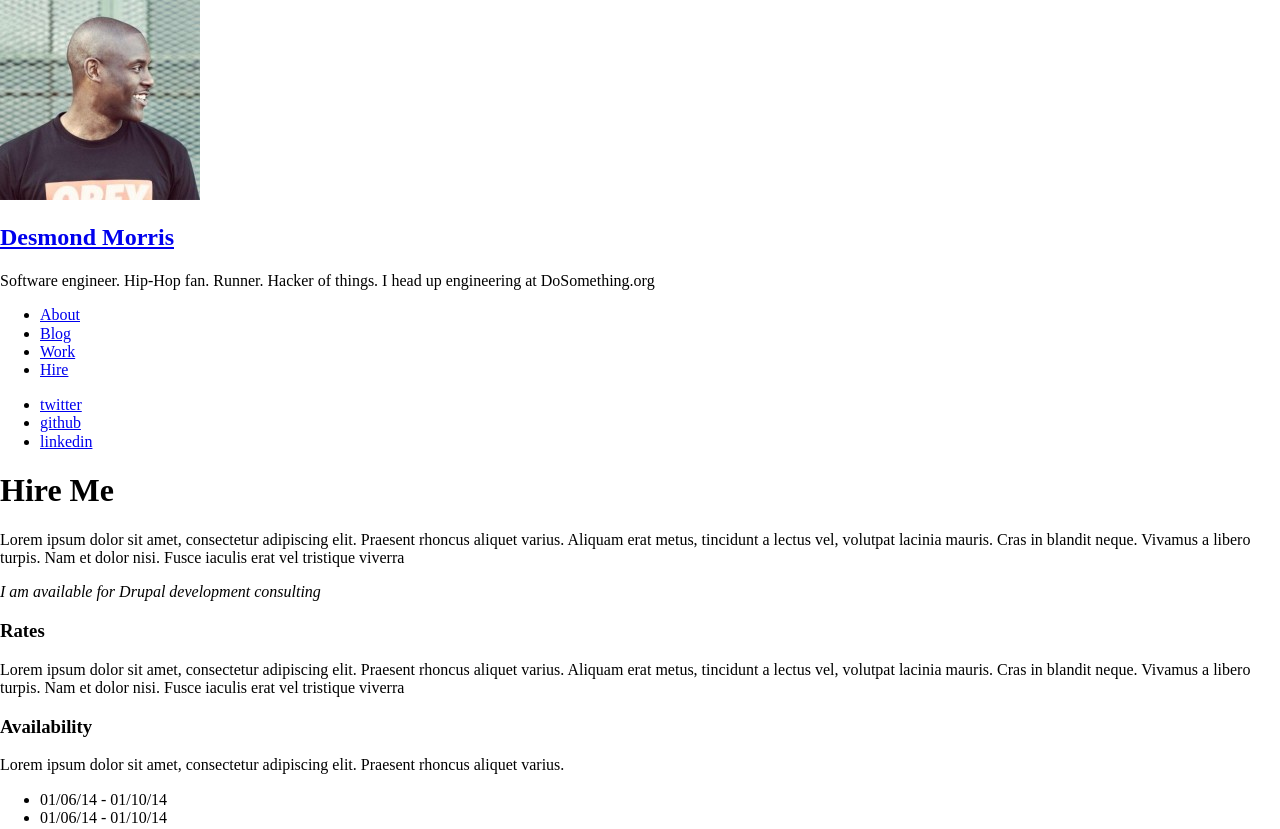
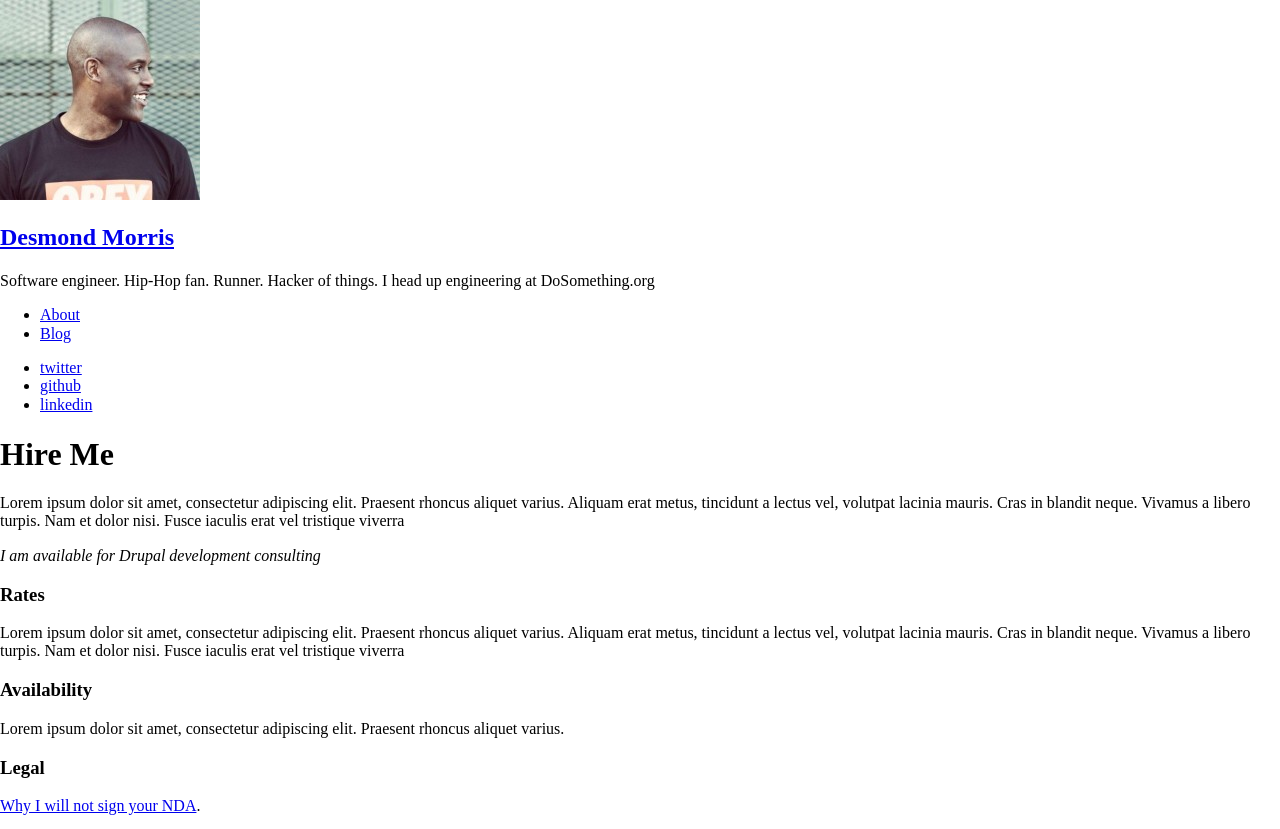
Before and after one commit to desmondmorris/desmondmorris.com, a Jekyll site: the page built from hire/index.md, in a window 1280 px wide. Shown: the part 100-929 px from the top of the page. Built offline with Jekyll 4.4.1, drawn with Linux system fonts in a browser that asks for light colours; nearby versions of some CDN libraries; Markdown is read by kramdown in place of the engine named in the settings; some of the changed text lies outside the part shown; grey boxes are pictures that could not be loaded.

Commit message:
A bit of blog formatting and main menu tweaks

```diff
--- a/_layouts/default.html
+++ b/_layouts/default.html
@@ -33,13 +33,13 @@
                     <h2><a href="/">Desmond Morris</a></h2>
                     <p>{{ site.description }}</p>
 
+                    <nav>
+                        <ul>
+                            <li><a href="/about">About</a></li>
+                            <li><a href="/blog">Blog</a></li>
 
-                    <ul>
-                        <li><a href="/about">About</a></li>
-                        <li><a href="/blog">Blog</a></li>
-                        <li><a href="/work">Work</a></li>
-                        <li><a href="/Hire">Hire</a></li>
-                    </ul>
+                        </ul>
+                    </nav>
 
                     <ul class="social">
                         <li><a href="{{ site.links.twitter }}" class="twitter" target="_blank">twitter</a></li>
--- a/blog/index.html
+++ b/blog/index.html
@@ -5,7 +5,7 @@ title: Blog
 
 <h1>Blog</h1>
 
-<p>Poorly written blurbs on things</p>
+<small>Poorly written blurbs on things</small>
 
 <ul class="posts">
   {% for post in site.posts %}
--- a/hire/index.md
+++ b/hire/index.md
@@ -16,15 +16,5 @@ Lorem ipsum dolor sit amet, consectetur adipiscing elit. Praesent rhoncus alique
 ### Availability
 Lorem ipsum dolor sit amet, consectetur adipiscing elit. Praesent rhoncus aliquet varius.
 
-* 01/06/14 - 01/10/14
-* 01/06/14 - 01/10/14
-* 01/06/14 - 01/10/14
-* 01/06/14 - 01/10/14
-* 01/06/14 - 01/10/14
-* 01/06/14 - 01/10/14
-* 01/06/14 - 01/10/14
-* 01/06/14 - 01/10/14
-* 01/06/14 - 01/10/14
-
 ### Legal
 [Why I will not sign your NDA](http://mixergy.com/why-i-wont-sign-your-nda/).
```
Also changed, not shown: about/index.md (+9 -1 lines).
